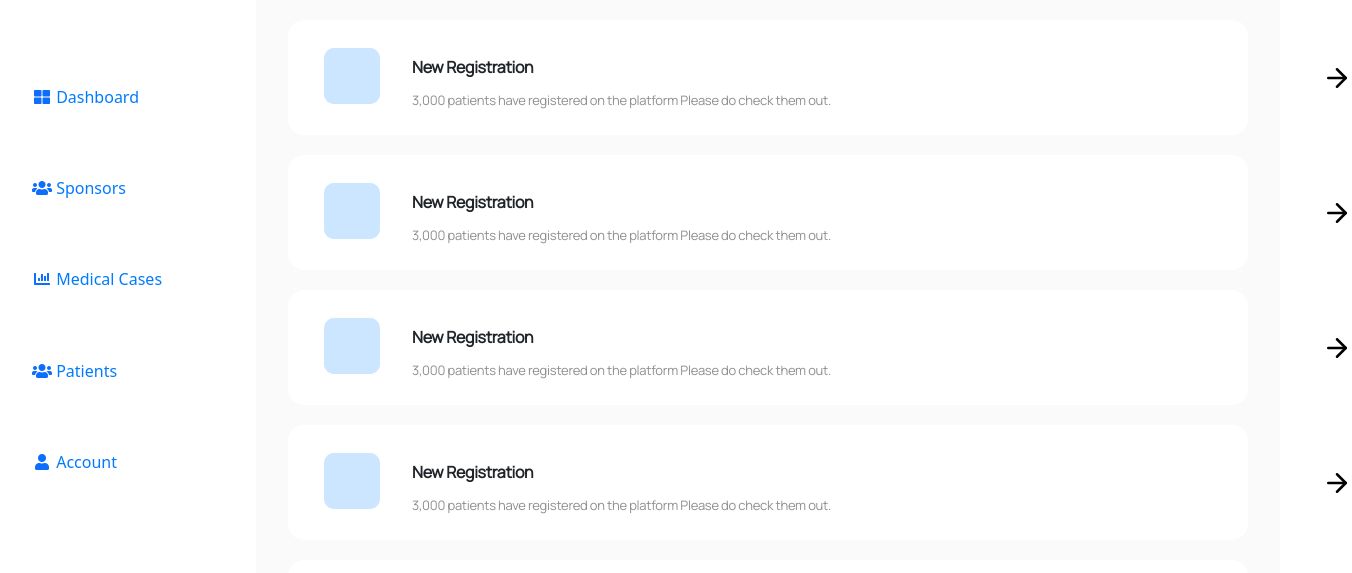
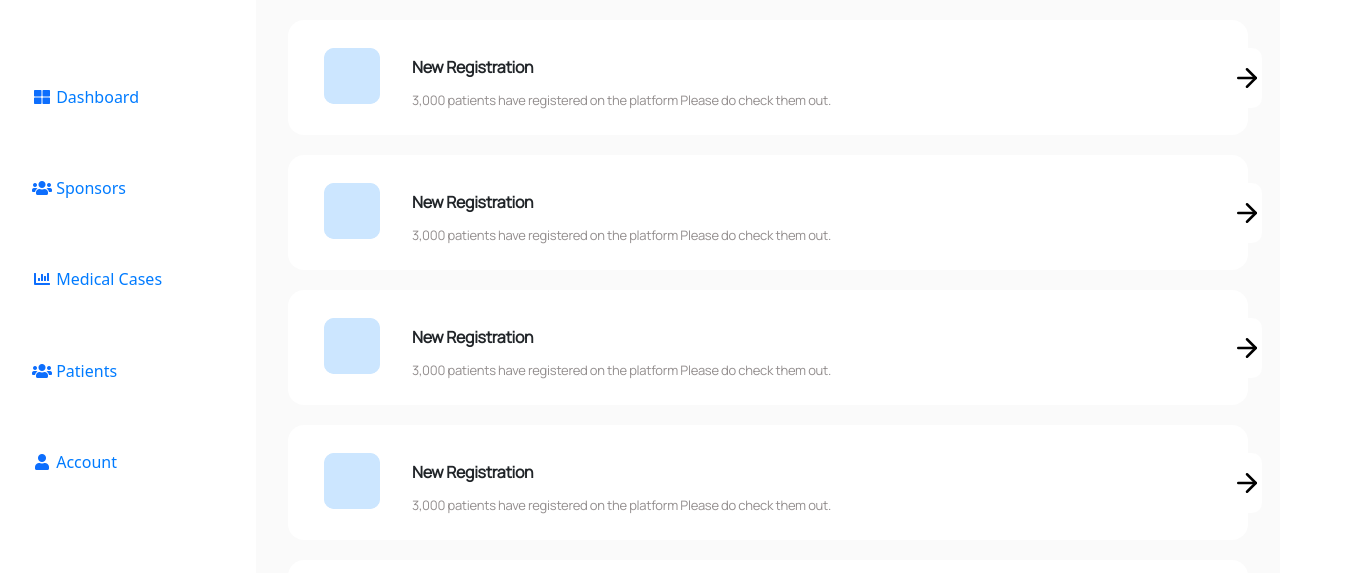
Before and after one commit to Temiloluwa-Onaleye/Register-Patient, a plain HTML site: page index.html in a window 1280 px wide. Shown: the part 174-747 px from the top of the page, 1352 px wide, since content can reach past the window. Drawn offline with nearby package versions, Linux system fonts and the light colour scheme.

Commit message:
change arrow margin

```diff
--- a/notification.css
+++ b/notification.css
@@ -183,7 +183,7 @@ color: #928D8D;
 .notification-item .arrow{
     width: 30px;
     height: 60px;
-    margin-left: 490px;
+    margin-left: 400px;
     background-color: white;
 
 }
@@ -230,7 +230,7 @@ color: #928D8D;
 .notification-others .arrow{
     width: 30px;
     height: 60px;
-    margin-left: 490px;
+    margin-left: 400px;
     background-color: white;
 
 }
```
